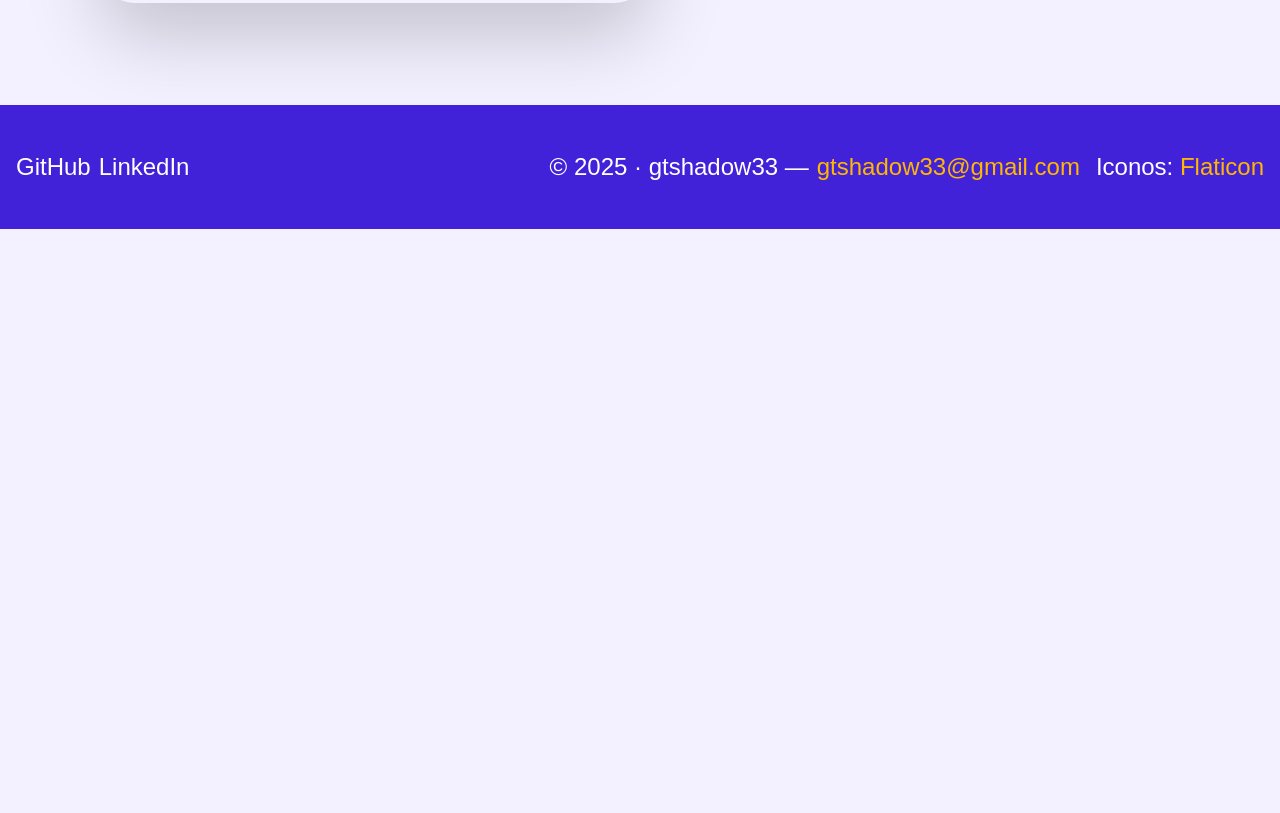
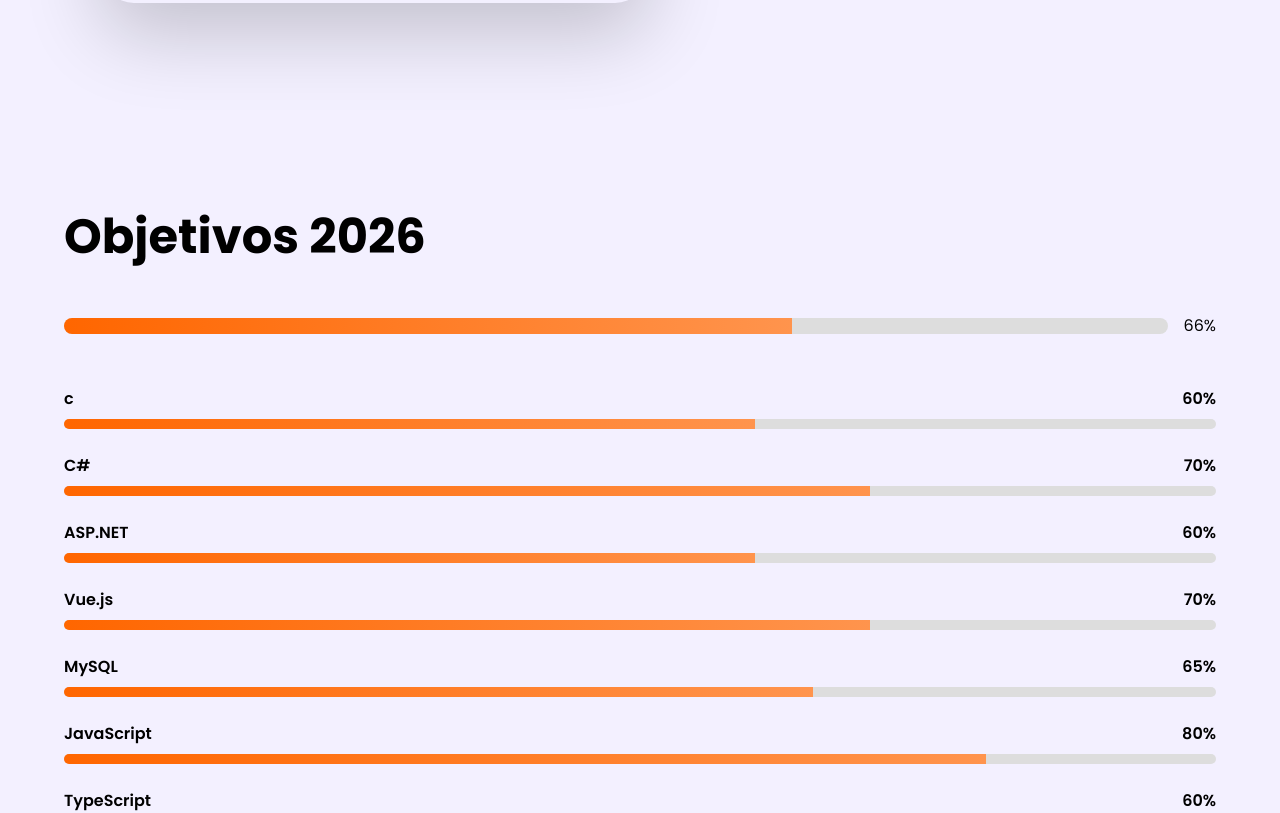
Before and after one commit to gtshadow33/portafolios-vite, a Vue app: page / in a window 1280 px wide. Shown: the part 1984-2797 px from the top of the page. Before the commit the page ends 2213 px from the top, so only its background shows below. Built offline with nearby package versions, Linux system fonts and the light colour scheme.

Commit message:
solving a bug of iligne of the link of contacts

```diff
--- a/src/App.vue
+++ b/src/App.vue
@@ -97,6 +97,7 @@
 
 /* NAV */
 nav {
+
   position: fixed;
   top: 0;
   left: 0;
@@ -134,8 +135,8 @@
 /* IMAGEN */
 #nav-image {
   width: 5vw;
-  margin-top: 30px;
   transition: transform 0.3s;
+  margin-top: 1vw;
 }
 
 #nav-image:hover {
--- /dev/null
+++ b/src/components/home/objectives.vue
@@ -0,0 +1,99 @@
+<script setup>
+import { computed } from "vue";
+import { objetivos2026 } from "../../scripts/objetcives.js";
+
+const globalProgress = computed(() => {
+  const total = objetivos2026.reduce((acc, o) => acc + o.progress, 0);
+  return Math.round(total / objetivos2026.length);
+});
+</script>
+
+<template>
+  <section class="objetivos">
+    <h2>Objetivos 2026</h2>
+
+    <!-- Progreso general -->
+    <div class="global-progress">
+      <div class="progress-bar">
+        <div
+          class="progress-fill"
+          :style="{ width: globalProgress + '%' }"
+        />
+      </div>
+      <span>{{ globalProgress }}%</span>
+    </div>
+
+    <!-- Progreso por tecnología -->
+    <div class="tech-list">
+      <div
+        v-for="obj in objetivos2026"
+        :key="obj.tech"
+        class="tech-item"
+      >
+        <div class="tech-header">
+          <span>{{ obj.tech }}</span>
+          <span>{{ obj.progress }}%</span>
+        </div>
+
+        <div class="progress-bar small">
+          <div
+            class="progress-fill"
+            :style="{ width: obj.progress + '%' }"
+          />
+        </div>
+      </div>
+    </div>
+  </section>
+</template>
+
+<style scoped>
+.objetivos {
+  padding: 6rem clamp(1rem, 5vw, 5vw);
+  background-color: #F3F0FF;
+  font-family: 'Poppins', sans-serif;
+}
+
+/* Título */
+h2 {
+  font-size: clamp(1.8rem, 4vw, 3rem);
+  margin-bottom: 2.5rem;
+}
+
+/* Global */
+.global-progress {
+  display: flex;
+  align-items: center;
+  gap: 1rem;
+  margin-bottom: 3rem;
+}
+
+.progress-bar {
+  flex: 1;
+  height: 16px;
+  background: #ddd;
+  border-radius: 999px;
+  overflow: hidden;
+}
+
+.progress-bar.small {
+  height: 10px;
+}
+
+.progress-fill {
+  height: 100%;
+  background: linear-gradient(90deg, #FF6600, #ff944d);
+  transition: width 0.5s ease;
+}
+
+.tech-list {
+  display: grid;
+  gap: 1.5rem;
+}
+
+.tech-header {
+  display: flex;
+  justify-content: space-between;
+  font-weight: 600;
+  margin-bottom: 0.5rem;
+}
+</style>
--- /dev/null
+++ b/src/scripts/objetcives.js
@@ -0,0 +1,9 @@
+export const objetivos2026 = [
+    {tech: "c", progress: 60},
+  { tech: "C#", progress: 70 },
+  { tech: "ASP.NET", progress: 60 },
+  { tech: "Vue.js", progress: 70 },
+  { tech: "MySQL", progress: 65 },
+  { tech: "JavaScript", progress: 80 },
+  { tech: "TypeScript", progress: 60 }
+];
--- a/src/views/home.vue
+++ b/src/views/home.vue
@@ -5,6 +5,7 @@
 import { aleatorioFrase } from "../scripts/frases.js";
 import spcialitations from "../components/home/spcialitations.vue";
 import abaoutme from "../components/home/abaoutme.vue";
+import objetcives2026 from "../components/home/objectives.vue"
 
 
 </script>
@@ -30,6 +31,7 @@
 
   <spcialitations />
   <abaoutme/>
+  <objetcives2026/>
 </template>
 
 
```
